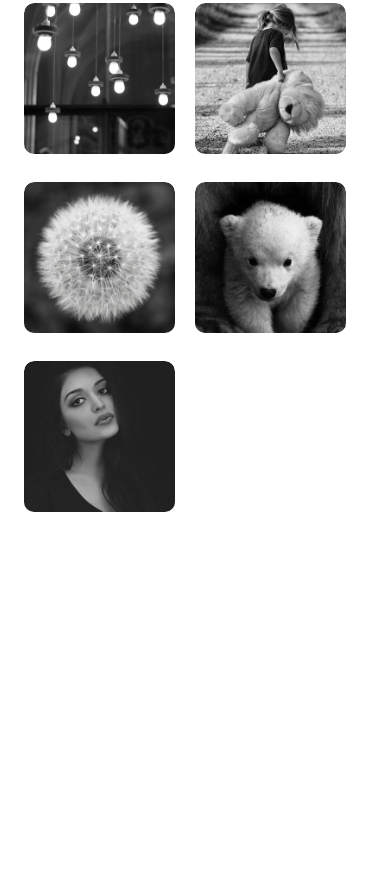
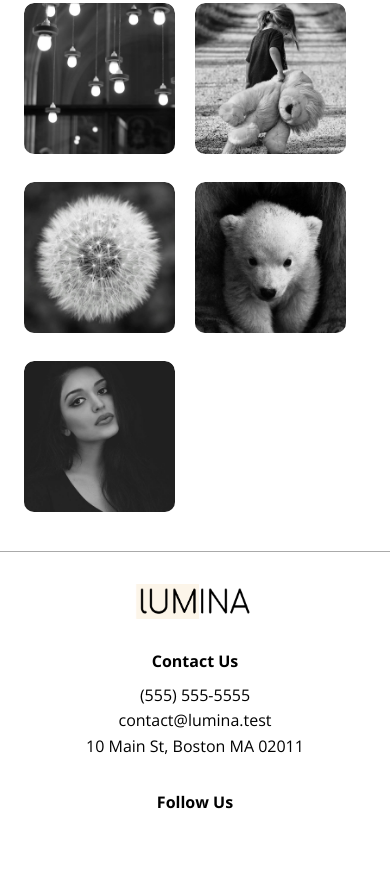
Before and after one commit to Damjan15/LuminaCreative, a plain HTML site: page index.html in a window 390 px wide. Shown: the part 793-1674 px from the top of the page. Before the commit the page ends 1312 px from the top, so only its background shows below. Drawn offline with nearby package versions, Linux system fonts and the light colour scheme.

Commit message:
feat: footer section added

```diff
--- a/css/styles.css
+++ b/css/styles.css
@@ -116,11 +116,40 @@ img {
 .gallery-item:hover {
   opacity: 0.9;
 }
+
+/* Footer */
+.footer {
+  border-top: 1px solid #aaa;
+  padding: 2rem 1.5rem;
+  margin-top: 2rem;
+}
+
+.footer .footer-flex {
+  display: flex;
+  justify-content: space-between;
+  align-items: center;
+}
+
+.footer img {
+  width: 120px;
+  height: 35px;
+}
+
+.footer h4 {
+  font-size: 1rem;
+  margin-bottom: 0.5rem;
+}
+
+.footer .social a {
+  margin: 0.2rem;
+}
+
 /* Media Queries */
 
 /* Screens less than 768px */
 @media screen and (max-width: 768px) {
-  .header-flex {
+  .header-flex,
+  .footer-flex {
     flex-direction: column;
     gap: 1.5rem;
   }
@@ -136,4 +165,9 @@ img {
   .gallery-item {
     width: calc(50% - 20px);
   }
+
+  .footer-flex {
+    text-align: center;
+    gap: 30px;
+  }
 }
--- a/index.html
+++ b/index.html
@@ -98,6 +98,40 @@
             </div>
         </div>
     </section>
+
+    <footer class="footer">
+        <div class="container footer-flex">
+            <img src="images/logo.png" alt="">
+
+            <div class="contact">
+                <h4>Contact Us</h4>
+                <ul>
+                    <li>(555) 555-5555</li>
+                    <li>contact@lumina.test</li>
+                    <li>10 Main St, Boston MA 02011</li>
+                </ul>
+            </div>
+
+            <div class="social">
+                <h4>Follow Us</h4>
+                <a href="#">
+                    <i class="fab fa-facebook fa-2x"></i>
+                </a>
+                <a href="#">
+                    <i class="fab fa-twitter fa-2x"></i>
+                </a>
+                <a href="#">
+                    <i class="fab fa-instagram fa-2x"></i>
+                </a>
+                <a href="#">
+                    <i class="fab fa-pinterest fa-2x"></i>
+                </a>
+                <a href="#">
+                    <i class="fab fa-tumblr fa-2x"></i>
+                </a>
+            </div>
+        </div>
+    </footer>
 </body>
 
 </html>
```
